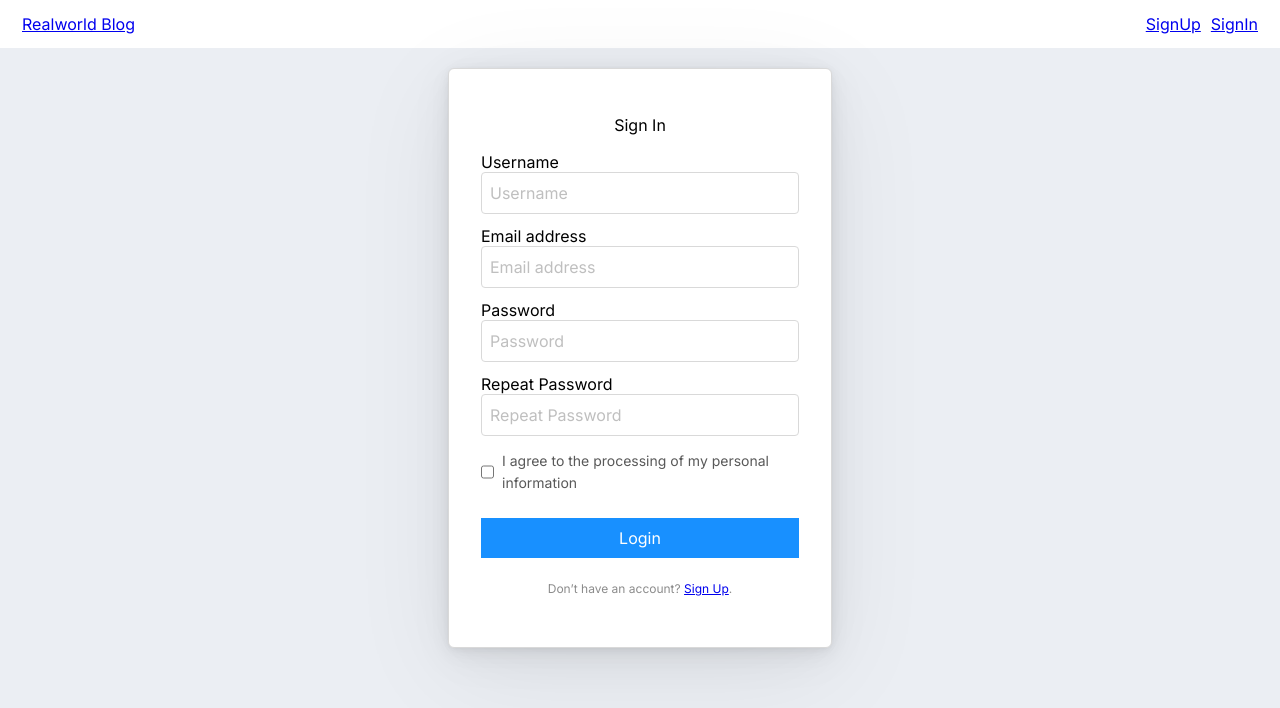
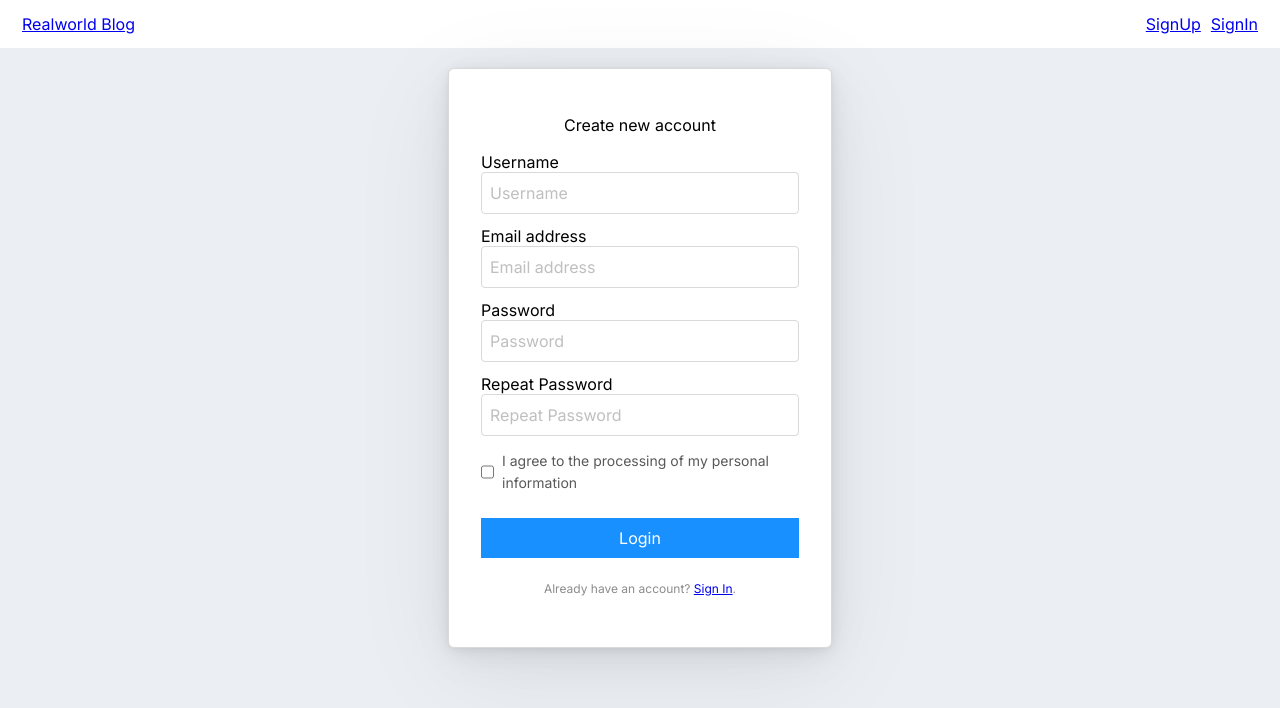
Before and after one commit to VitalkaZu/blog-kata, a React (Create React App) app: page /sign-up in a window 1280 px wide. Shown: the top 708 px of the page. Built offline with nearby package versions, Linux system fonts and the light colour scheme.

Commit message:
server validation error form

```diff
--- a/src/Pages/SignUp.js
+++ b/src/Pages/SignUp.js
@@ -1,4 +1,4 @@
-import React from 'react'
+import React, { useState } from 'react'
 // import { useForm } from 'react-hook-form'
 import { useDispatch } from 'react-redux'
 // import classNames from 'classnames'
@@ -17,6 +17,7 @@ import UserForm from '../components/UserForm'
 
 function SignUp() {
   const dispatch = useDispatch()
+  const [errors, setErrors] = useState()
   // const { token } = useSelector((state) => state.userReducer)
   // console.log(token)
 
@@ -131,20 +132,26 @@ function SignUp() {
         email: data.email,
         password: data.password,
       },
-    }).then((res) => dispatch(setUser(res.data)))
+    })
+      .unwrap()
+      .then((res) => dispatch(setUser(res.data)))
+      .catch((e) => {
+        setErrors(e.data.errors)
+        console.log(e)
+      })
   }
 
   const template = {
-    title: 'Sign In',
+    title: 'Create new account',
     fields: [usernameField, emailField, passwordField, confirmPasswordField, argeeCheckBoxField],
     submitLabel: 'Login',
     footer: (
       <>
-        Don’t have an account? <Link to="/sign-up">Sign Up</Link>.
+        Already have an account? <Link to="/sign-in">Sign In</Link>.
       </>
     ),
   }
-  return <UserForm template={template} onSubmit={(data) => onSubmit(data)} />
+  return <UserForm template={template} onSubmit={(data) => onSubmit(data)} errorsProps={errors} />
 }
 
 export default SignUp
--- a/src/components/UserForm/USerForm.js
+++ b/src/components/UserForm/USerForm.js
@@ -1,17 +1,19 @@
-import React from 'react'
+/* eslint-disable indent */
+import React, { useEffect } from 'react'
 import { useForm } from 'react-hook-form'
 // import { useDispatch } from 'react-redux'
 import classNames from 'classnames'
 import s from './SignUp.module.scss'
 // import { useRegisterUserMutation } from '../../redux'
 
-function UserForm({ template, onSubmit }) {
+function UserForm({ template, onSubmit, errorsProps }) {
   const { title, fields, submitLabel, footer } = template
 
   const {
     register,
     handleSubmit,
     watch,
+    setError,
     // getValues,
     reset,
     formState: { errors },
@@ -24,6 +26,13 @@ function UserForm({ template, onSubmit }) {
     onSubmit(data)
     reset()
   }
+
+  useEffect(() => {
+    if (errorsProps) {
+      const arrErrorProps = Object.entries(errorsProps)
+      arrErrorProps.forEach(([name, message]) => setError(name, { type: 'manual', message }))
+    }
+  }, [errorsProps])
 
   const renderFields = (arrFields) => arrFields.map((field) => {
     const { label, name, type, placeholder, validationProps, matchField, value } = field
@@ -46,7 +55,7 @@ function UserForm({ template, onSubmit }) {
                 matchField
                   ? {
                     ...validationProps,
-                    validate: (val) => val === watch(matchField.nameField) || matchField.messageError,
+                      validate: (val) => val === watch(matchField.nameField) || matchField.messageError,
                   }
                   : validationProps
               )}
@@ -70,7 +79,11 @@ function UserForm({ template, onSubmit }) {
           </>
         )
       default:
-        return <div><span>Invalid field</span></div>
+        return (
+          <div>
+            <span>Invalid field</span>
+          </div>
+        )
     }
   })
 
```
